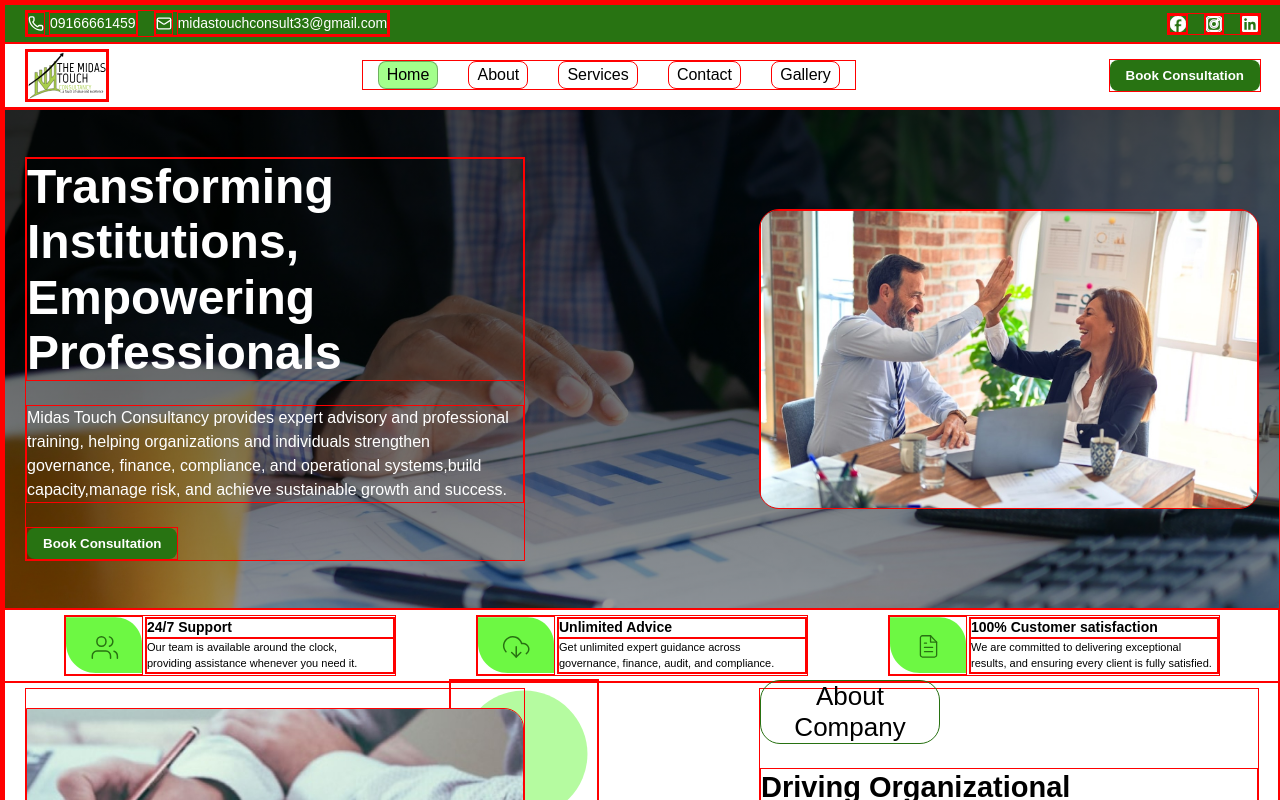
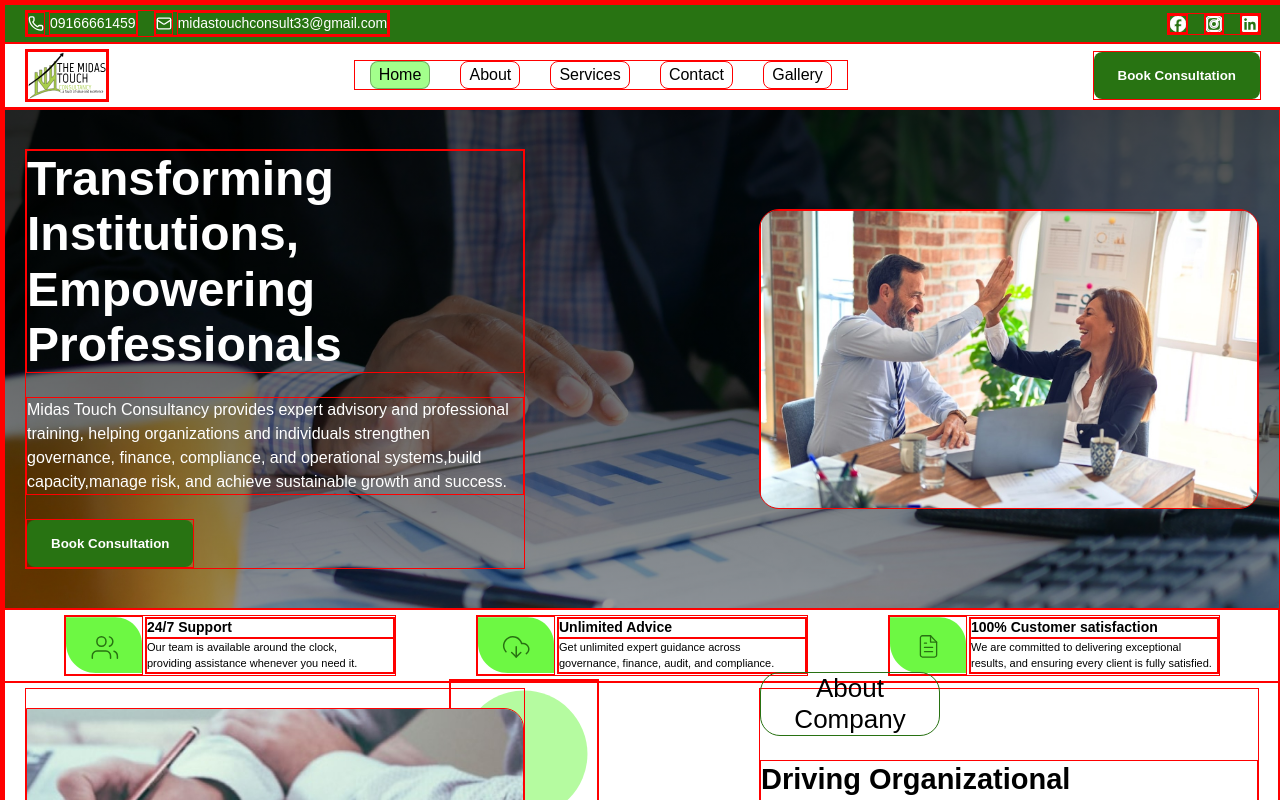
Before and after one commit to emmanuel4365/midas-touch-consultancy, a React (Vite) app in the folder frontend/: page / in a window 1280 px wide. Shown: the top 800 px of the page. Built offline with nearby package versions, Linux system fonts and the light colour scheme; a web font is replaced by a local one.

Commit message:
adjusted buttons bigger

```diff
--- a/frontend/src/index.css
+++ b/frontend/src/index.css
@@ -33,7 +33,8 @@
   /* padding */
   --pd-vertical-sect-align: 5px 20px;
   --pd-links: 4px 8px;
-  --pd-btn: 8px 16px;
+  /* --pd-btn: 8px 16px; */
+  --pd-btn: 16px 24px;
 
   /* gap */
   --gap-2: 2px;
```
